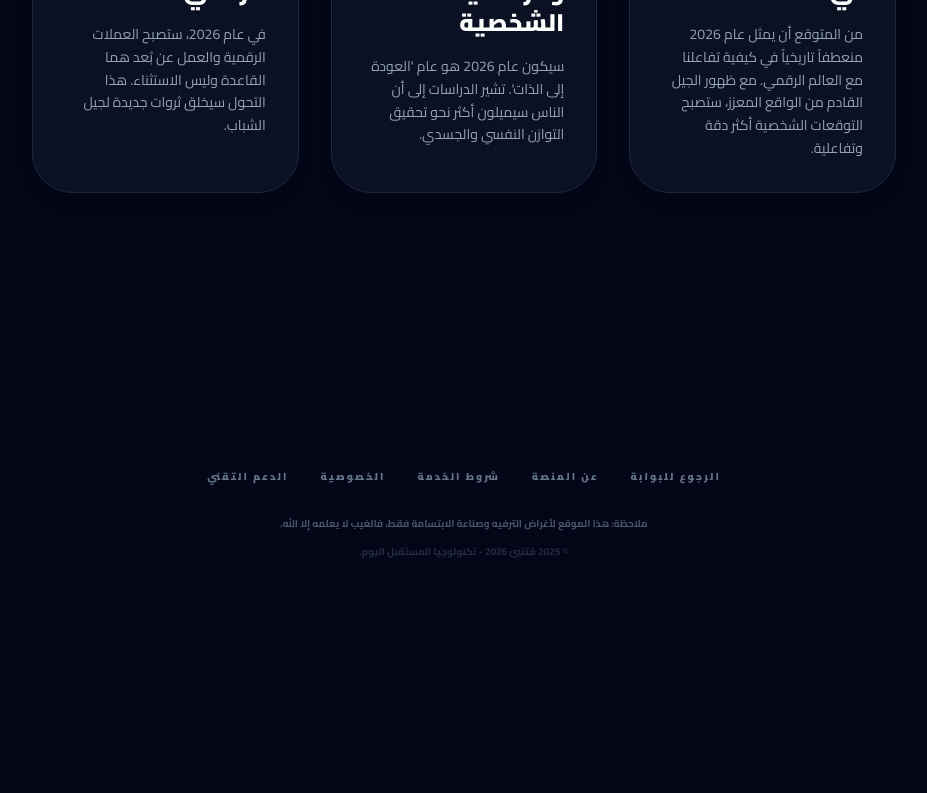
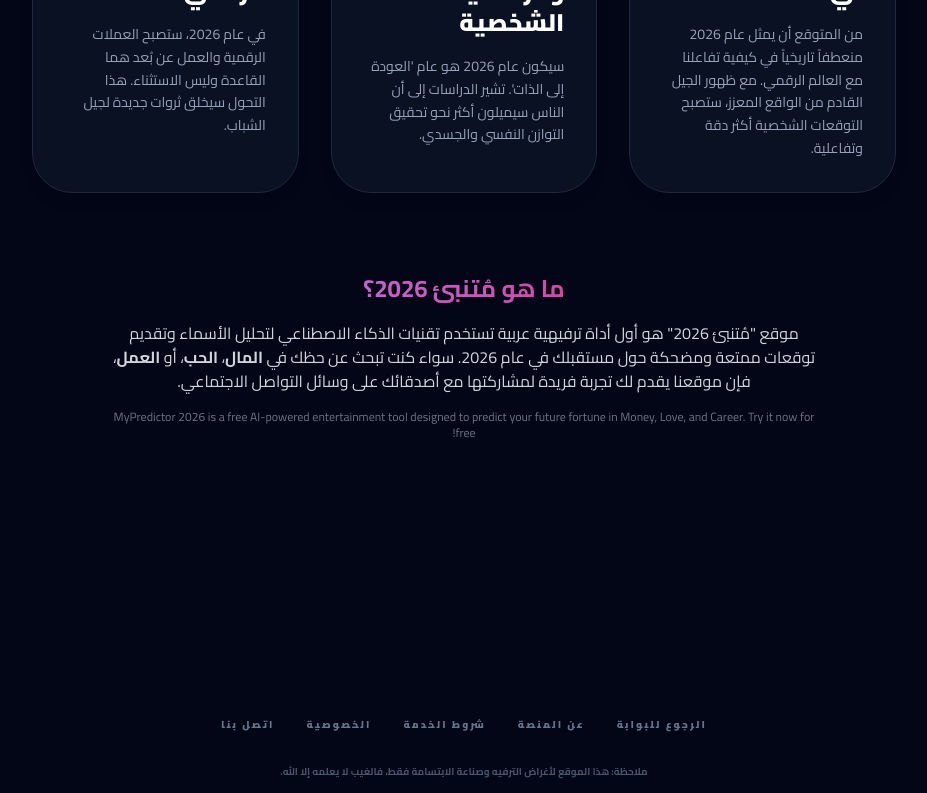
Before and after one commit to AbeerQadoura/my-prediction-2026, a React (Vite) app: page / in a window 1280 px wide. Shown: the part 2000-2793 px from the top of the page, without its empty margins (176-1103 px from the left). Before the commit the page ends 2656 px from the top, so only its background shows below. Built offline with nearby package versions, Linux system fonts and the light colour scheme.

Commit message:
Update App.tsx

```diff
--- a/App.tsx
+++ b/App.tsx
@@ -1,4 +1,3 @@
-
 import React, { useState, useCallback, useEffect } from 'react';
 import Header from './Header';
 import PredictionForm from './PredictionForm';
@@ -93,7 +92,7 @@
       const prompt = `Generate a creative 2026 prediction for ${name} (Zodiac: ${zodiac}, Category: ${category}). Language: ${lang === 'ar' ? 'Arabic' : 'English'}. Be optimistic, fun, and very specific to the category. Use emojis.`;
 
       const response = await ai.models.generateContent({
-        model: 'gemini-3-flash-preview',
+        model: 'gemini-2.0-flash-exp',
         contents: prompt,
         config: {
           systemInstruction: "You are an AI Oracle for the year 2026. You provide detailed, optimistic, and shareable predictions. Return JSON only.",
@@ -240,6 +239,20 @@
               ))}
             </div>
           </section>
+
+          {/* --- بداية قسم وصف الموقع (SEO) --- */}
+          <div className="max-w-3xl mx-auto mt-16 text-center px-6">
+            <h2 className="text-xl md:text-2xl font-bold text-transparent bg-clip-text bg-gradient-to-r from-purple-400 to-pink-600 mb-4">
+              ما هو مُتنبئ 2026؟
+            </h2>
+            <p className="text-gray-300 leading-relaxed mb-4 text-sm md:text-base">
+              موقع "مُتنبئ 2026" هو أول أداة ترفيهية عربية تستخدم تقنيات الذكاء الاصطناعي لتحليل الأسماء وتقديم توقعات ممتعة ومضحكة حول مستقبلك في عام 2026. سواء كنت تبحث عن حظك في <strong>المال</strong>، <strong>الحب</strong>، أو <strong>العمل</strong>، فإن موقعنا يقدم لك تجربة فريدة لمشاركتها مع أصدقائك على وسائل التواصل الاجتماعي.
+            </p>
+            <p className="text-gray-500 text-xs dir-ltr">
+              MyPredictor 2026 is a free AI-powered entertainment tool designed to predict your future fortune in Money, Love, and Career. Try it now for free!
+            </p>
+          </div>
+          {/* --- نهاية قسم وصف الموقع --- */}
         </>
       )}
       <div className="mt-20">
@@ -322,7 +335,8 @@
             <button onClick={() => setView('about')} className="hover:text-purple-400 transition-colors">{t.aboutTitle}</button>
             <button onClick={() => setView('terms')} className="hover:text-purple-400 transition-colors">{t.footerAbout}</button>
             <button onClick={() => setView('privacy')} className="hover:text-purple-400 transition-colors">{t.footerPrivacy}</button>
-            <button onClick={() => setView('contact')} className="hover:text-purple-400 transition-colors">{t.footerHelp}</button>
+            {/* زر اتصل بنا الجديد */}
+            <a href="mailto:shoshomohammad530@gmail.com" className="hover:text-purple-400 transition-colors">اتصل بنا</a>
           </div>
           <div className="text-slate-600 text-[10px] leading-relaxed max-w-lg mx-auto font-bold uppercase">
             {t.footerDisclaimer}
```
